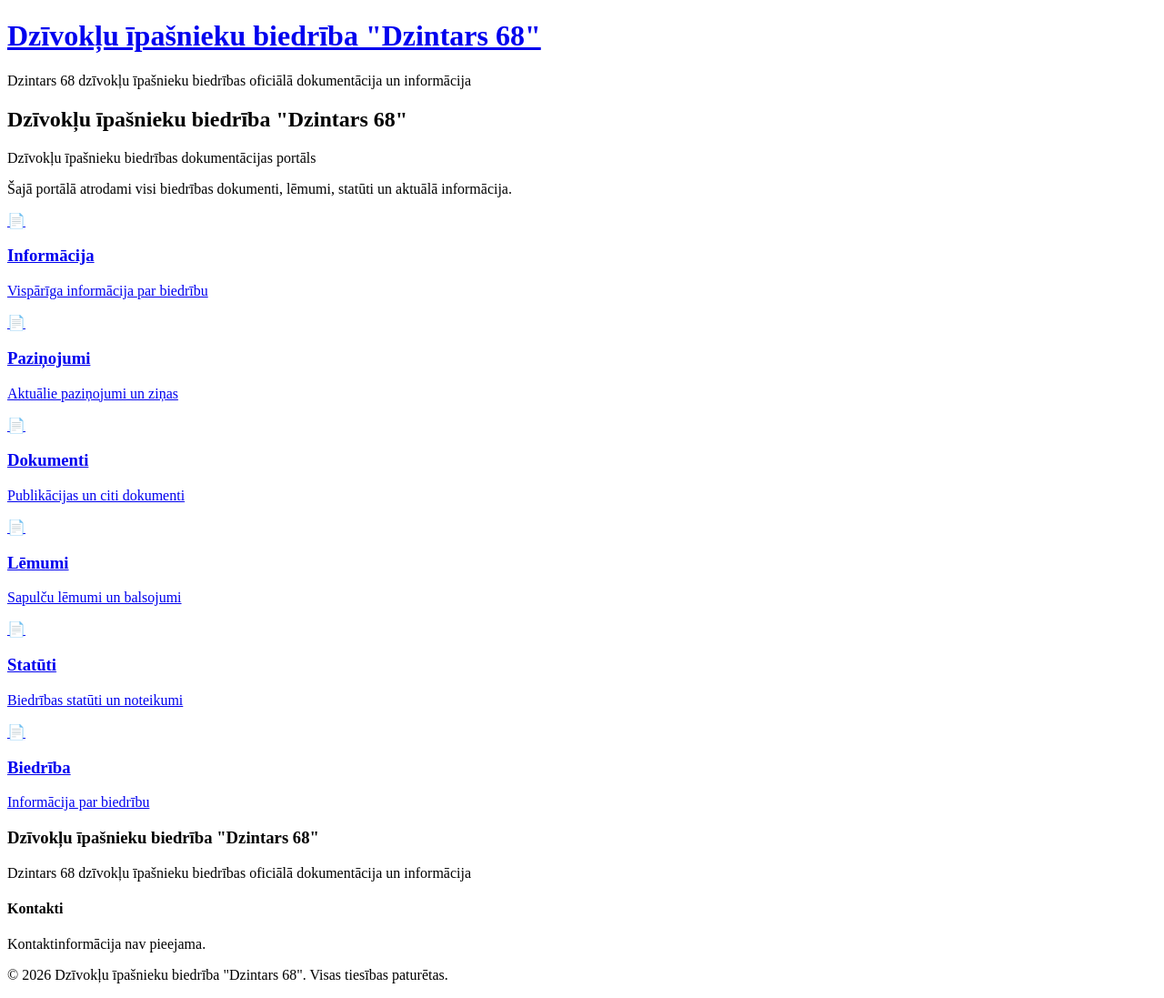
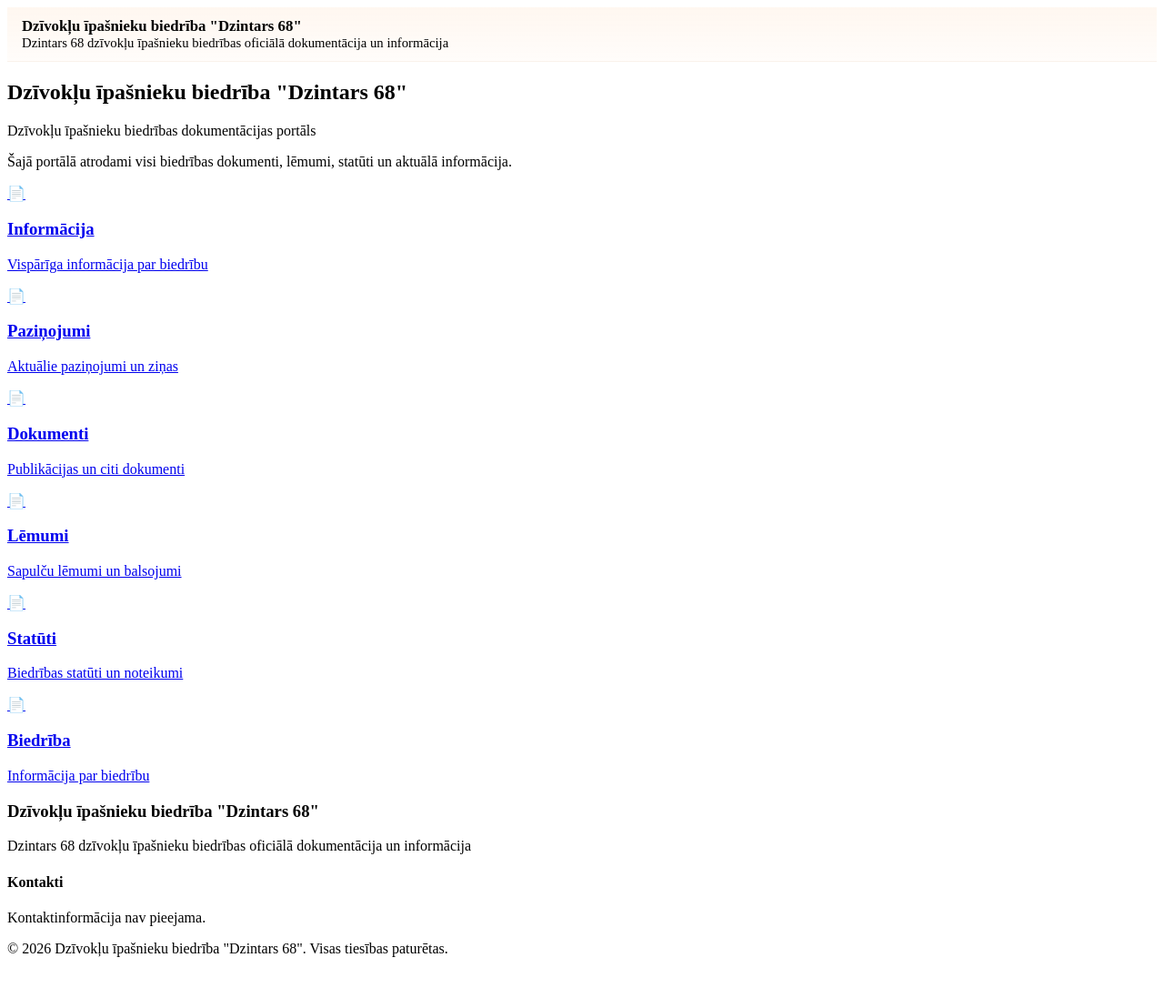
Before and after one commit to Dzintars68/dzintars68.github.io, a Jekyll site: the page built from index.md, in a window 1280 px wide. Shown: the whole page at 91% size. Built offline with Jekyll 4.4.1, drawn with Linux system fonts in a browser that asks for light colours; a script that is not in the unit is left out; after the commit the page ends 1068 px from its top, so only the background shows below that.

Commit message:
Replace header with compact amber banner

```diff
--- a/_includes/header.html
+++ b/_includes/header.html
@@ -1,11 +1,9 @@
-<header class="header">
-  <div class="header-content">
-    <div class="logo">
-      <h1>
-        <a href="{{ '/' | relative_url }}">{{ site.title }}</a>
-      </h1>
+<header class="header-banner" role="banner" aria-label="Site banner">
+  <div class="header-inner page-content">
+    <div class="brand">
+      <a class="brand-title" href="{{ '/' | relative_url }}">{{ site.title }}</a>
       {% if site.description %}
-        <p class="tagline">{{ site.description }}</p>
+        <p class="brand-tagline">{{ site.description }}</p>
       {% endif %}
     </div>
   </div>
```
